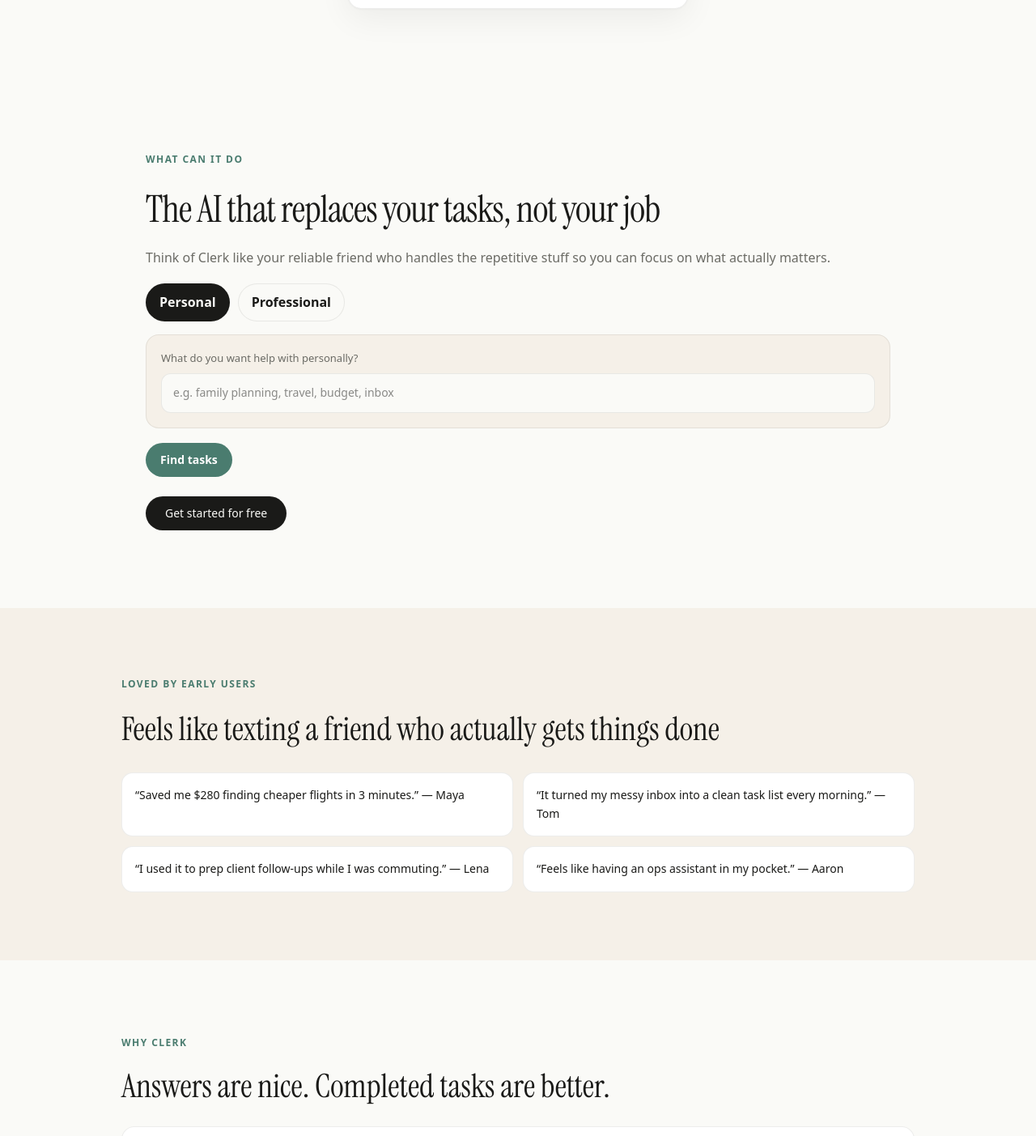
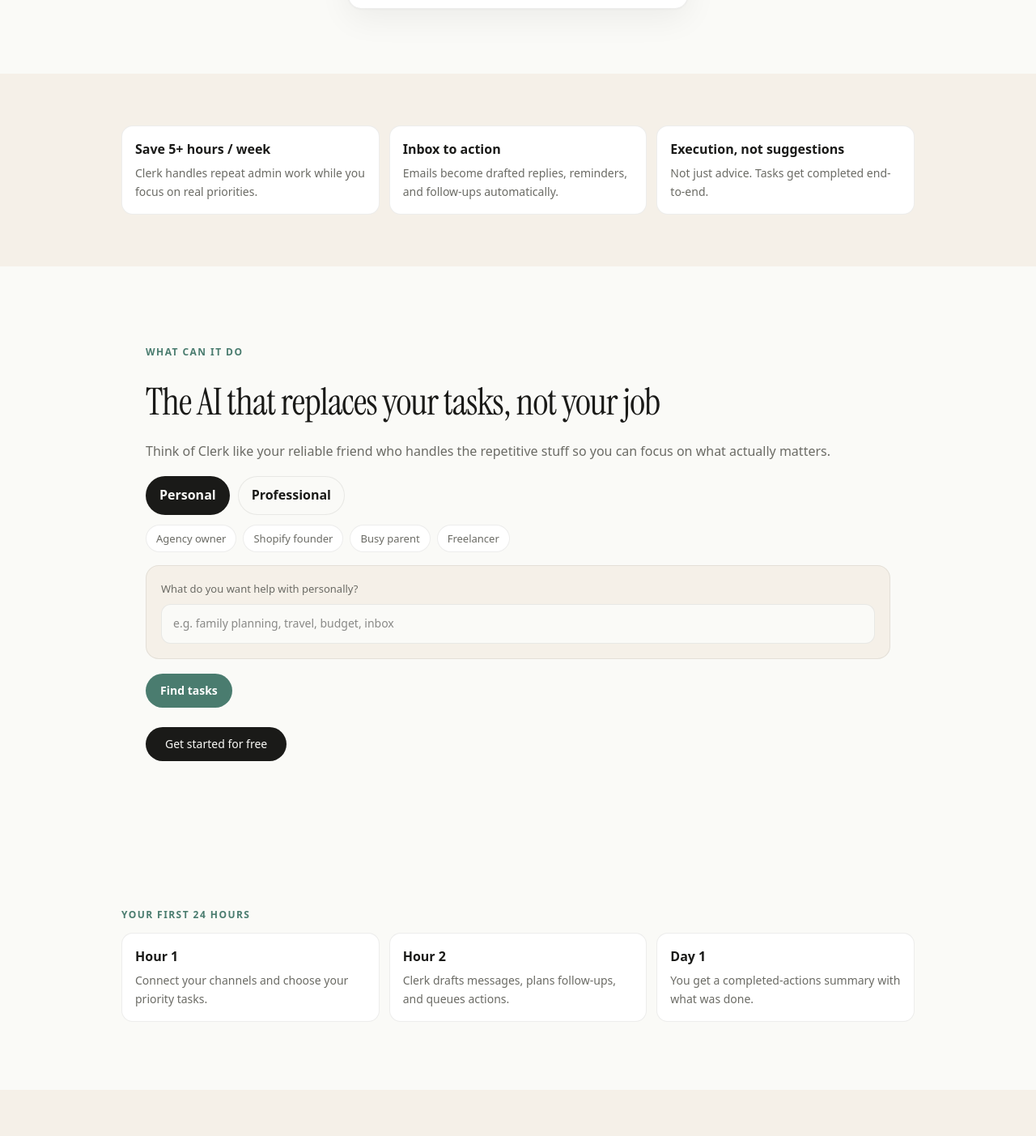
Before and after one commit to florianthompson/clerk-landing, a Next.js app: page / in a window 1280 px wide. Shown: the part 979-2382 px from the top of the page at 81% size. Built offline with nearby package versions, Linux system fonts and the light colour scheme.

Commit message:
Improve clarity: add outcomes, role presets, and first-24-hours onboarding narrative

```diff
--- a/src/app/page.tsx
+++ b/src/app/page.tsx
@@ -8,6 +8,20 @@ export default function Home() {
   const [job, setJob] = useState("");
   const [personalContext, setPersonalContext] = useState("");
   const [tasks, setTasks] = useState<string[]>([]);
+
+  const rolePresets = [
+    { label: "Agency owner", mode: "professional" as const, value: "agency owner" },
+    { label: "Shopify founder", mode: "professional" as const, value: "Shopify founder" },
+    { label: "Busy parent", mode: "personal" as const, value: "family planning" },
+    { label: "Freelancer", mode: "professional" as const, value: "freelancer" },
+  ];
+
+  function applyPreset(preset: { mode: "personal" | "professional"; value: string }) {
+    setMode(preset.mode);
+    if (preset.mode === "professional") setJob(preset.value);
+    else setPersonalContext(preset.value);
+    setTasks([]);
+  }
 
   function generateTasks() {
     if (mode === "personal") {
@@ -426,6 +440,24 @@ export default function Home() {
         </div>
       </section>
 
+      {/* OUTCOMES */}
+      <section style={{ padding: "64px 32px", background: "var(--warm)" }}>
+        <div style={{ maxWidth: 980, margin: "0 auto" }}>
+          <div className="skills-grid" style={{ display: "grid", gridTemplateColumns: "repeat(3, 1fr)", gap: 12 }}>
+            {[
+              { title: "Save 5+ hours / week", text: "Clerk handles repeat admin work while you focus on real priorities." },
+              { title: "Inbox to action", text: "Emails become drafted replies, reminders, and follow-ups automatically." },
+              { title: "Execution, not suggestions", text: "Not just advice. Tasks get completed end-to-end." },
+            ].map((x) => (
+              <div key={x.title} style={{ background: "white", border: "1px solid var(--border)", borderRadius: 14, padding: 16 }}>
+                <div style={{ fontWeight: 600, marginBottom: 6 }}>{x.title}</div>
+                <div style={{ color: "var(--slate)", fontSize: 14, lineHeight: 1.6 }}>{x.text}</div>
+              </div>
+            ))}
+          </div>
+        </div>
+      </section>
+
       {/* WHAT CAN IT DO */}
       <section style={{ padding: "96px 32px", background: "var(--paper)" }}>
         <div style={{ maxWidth: 920, margin: "0 auto" }}>
@@ -456,9 +488,9 @@ export default function Home() {
             Think of Clerk like your reliable friend who handles the repetitive stuff so you can focus on what actually matters.
           </p>
 
-          <div style={{ display: "flex", gap: 10, marginBottom: 16 }}>
+          <div style={{ display: "flex", gap: 10, marginBottom: 12 }}>
             <button
-              onClick={() => setMode("personal")}
+              onClick={() => { setMode("personal"); setTasks([]); }}
               style={{
                 padding: "10px 16px",
                 borderRadius: "999px",
@@ -472,7 +504,7 @@ export default function Home() {
               Personal
             </button>
             <button
-              onClick={() => setMode("professional")}
+              onClick={() => { setMode("professional"); setTasks([]); }}
               style={{
                 padding: "10px 16px",
                 borderRadius: "999px",
@@ -485,6 +517,26 @@ export default function Home() {
             >
               Professional
             </button>
+          </div>
+
+          <div style={{ display: "flex", gap: 8, flexWrap: "wrap", marginBottom: 16 }}>
+            {rolePresets.map((p) => (
+              <button
+                key={p.label}
+                onClick={() => applyPreset(p)}
+                style={{
+                  padding: "6px 12px",
+                  borderRadius: "999px",
+                  border: "1px solid var(--border)",
+                  background: "white",
+                  color: "var(--slate)",
+                  fontSize: 13,
+                  cursor: "pointer",
+                }}
+              >
+                {p.label}
+              </button>
+            ))}
           </div>
 
           <div
@@ -569,6 +621,27 @@ export default function Home() {
             >
               Get started for free
             </a>
+          </div>
+        </div>
+      </section>
+
+      {/* FIRST 24 HOURS */}
+      <section style={{ padding: "84px 32px", background: "var(--paper)" }}>
+        <div style={{ maxWidth: 980, margin: "0 auto" }}>
+          <p style={{ fontSize: 12, textTransform: "uppercase", letterSpacing: "0.12em", color: "var(--sage)", fontWeight: 600, marginBottom: 12 }}>
+            Your first 24 hours
+          </p>
+          <div className="skills-grid" style={{ display: "grid", gridTemplateColumns: "repeat(3, 1fr)", gap: 12 }}>
+            {[
+              { t: "Hour 1", d: "Connect your channels and choose your priority tasks." },
+              { t: "Hour 2", d: "Clerk drafts messages, plans follow-ups, and queues actions." },
+              { t: "Day 1", d: "You get a completed-actions summary with what was done." },
+            ].map((x) => (
+              <div key={x.t} style={{ background: "white", border: "1px solid var(--border)", borderRadius: 14, padding: 16 }}>
+                <div style={{ fontWeight: 600, marginBottom: 6 }}>{x.t}</div>
+                <div style={{ color: "var(--slate)", fontSize: 14, lineHeight: 1.6 }}>{x.d}</div>
+              </div>
+            ))}
           </div>
         </div>
       </section>
```
